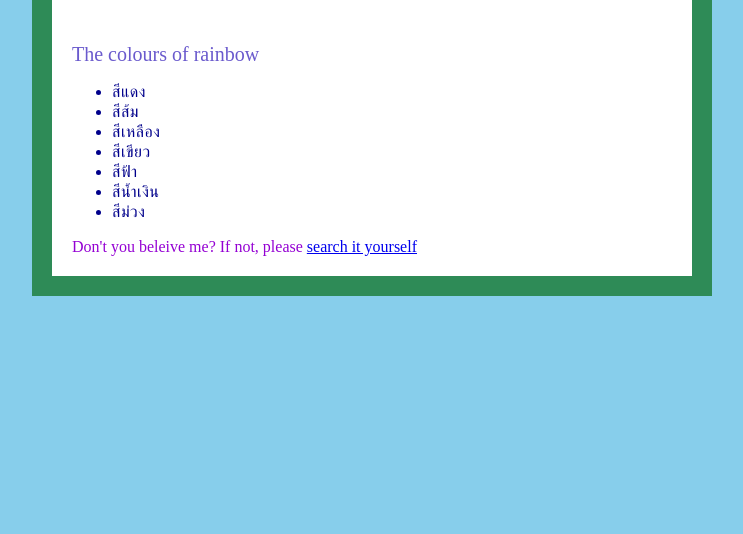
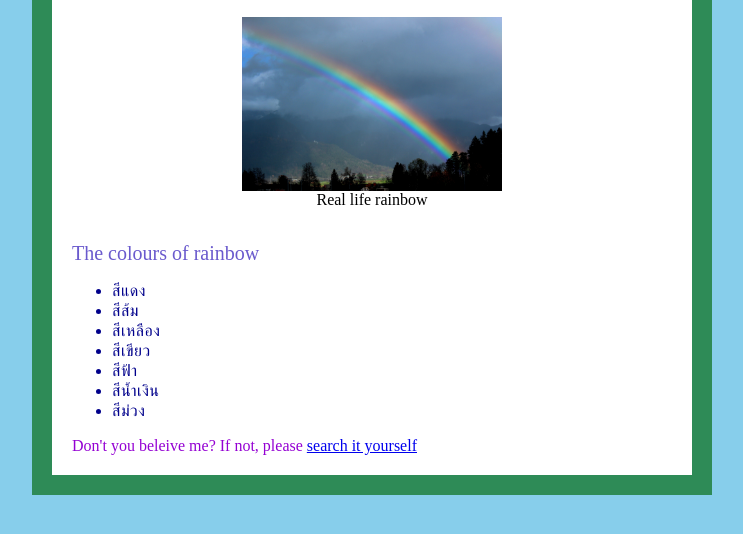
Before and after one commit to watsharapat/watsharapat.github.io, a plain HTML site: page index.html in a window 1280 px wide. Shown: the part 190-724 px from the top of the page, without its empty margins (268-1011 px from the left). Drawn offline with Linux system fonts and the light colour scheme; a web font is replaced by a local one.

Commit message:
html5-2-ex1
added real-life-reainbow.jpg
added figure and figcaption both html and css

```diff
--- a/index.html
+++ b/index.html
@@ -10,7 +10,12 @@
             <h1>Rainbow</h1>
             <img src="images/rainbow-flag.png" alt="r a i n b o w."
             width="50%" height="50%" >
-            <p1><br><br>The colours of rainbow</p1>
+            <figure>
+                <img src="images/real-life-rainbow.jpg"
+                width="50%" height="50%">
+                <figcaption>Real life rainbow</figcaption>
+            </figure>
+            <p1><br>The colours of rainbow</p1>
             <ul>
                 <li>สีแดง</li>
                 <li>สีส้ม</li>
--- a/styles/styles.css
+++ b/styles/styles.css
@@ -34,6 +34,10 @@ p2 {
 ul, li, p2 {
     font-size: 16px;
 }
-h1, p1, p2 {
+h1, p1, p2, figcaption {
     text-align: center;
 }
+figure {
+    margin-top: 20px;
+    margin-bottom: 10px;
+}
```
Also changed, not shown: images/real-life-rainbow.jpg (added).
